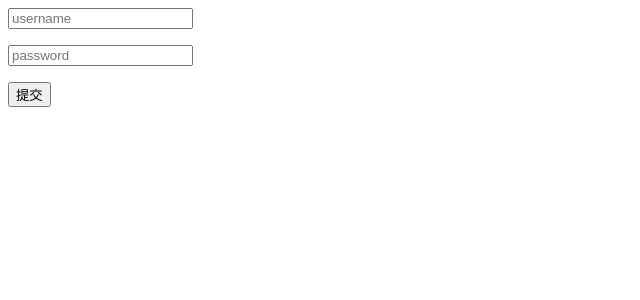
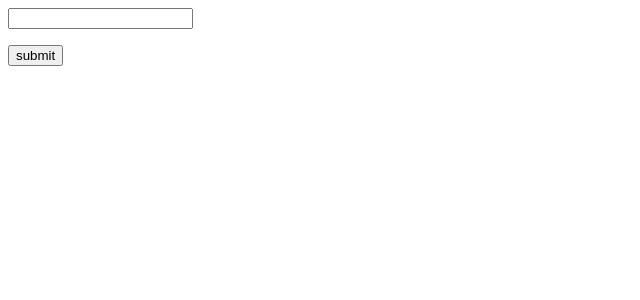
Before and after one commit to xld1393679430/xld-all-lagou, a React (Create React App) app in the folder 09_ React框架原理与实战/09_formik/: page / in a window 1280 px wide. Shown: the top 300 px of the page, without its empty margins (0-640 px from the left). Built offline with nearby package versions, Linux system fonts and the light colour scheme.

Commit message:
feat: formik使用组件方式构建表单

```diff
--- a/09_ React框架原理与实战/09_formik/src/App.js
+++ b/09_ React框架原理与实战/09_formik/src/App.js
@@ -1,9 +1,14 @@
 import Formik from "./components/Formik";
+import FormikComponent from './components/FormikComponent'
 
 function App() {
   return (
     <div className="App">
-      <Formik />
+      {/*  formik 基础用法 */}
+      {/* <Formik /> */}
+
+      {/* formik 高级用法 使用组件的方式构建表单 */}
+      <FormikComponent />
     </div>
   );
 }
--- /dev/null
+++ b/09_ React框架原理与实战/09_formik/src/components/FormikComponent/index.js
@@ -0,0 +1,33 @@
+import { Formik, Form, Field, ErrorMessage } from "formik";
+import * as Yup from "yup";
+
+const Index = () => {
+  const initialValues = {
+    username: "",
+  };
+
+  const handleSubmit = (values) => {
+    console.log(values, "handleSubmit");
+  };
+
+  const schema = Yup.object({
+    username: Yup.string().max("10", "username最大长度为10").required("请输入username"),
+  });
+
+  return (
+    <Formik initialValues={initialValues} onSubmit={handleSubmit} validationSchema={schema}>
+      <Form>
+        <div>
+          <Field name="username" />
+          <p>
+            <ErrorMessage name="username" />
+          </p>
+        </div>
+
+        <button type="submit">submit</button>
+      </Form>
+    </Formik>
+  );
+};
+
+export default Index;
```
